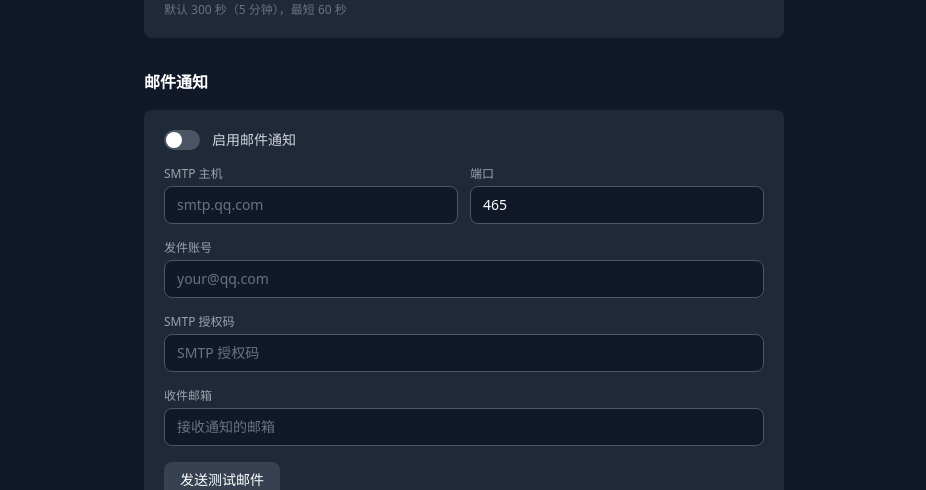
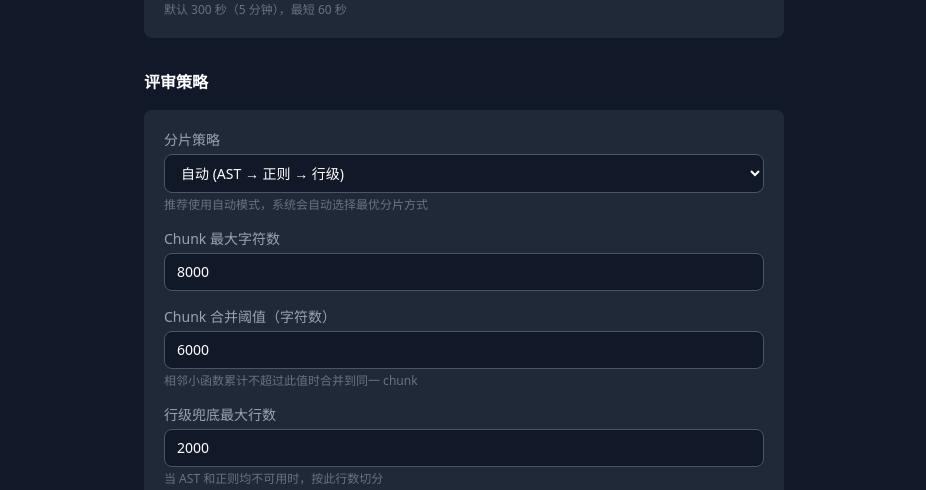
Before and after one commit to Evolian-o/Trusted-PR-Reviewer, a React (Vite) app in the folder frontend/: page /settings in a window 1280 px wide. Shown: the part 462-952 px from the top of the page, without its empty margins (176-1102 px from the left). Built offline with nearby package versions, Linux system fonts and the light colour scheme; no server answers.

Commit message:
feat: 设置页新增评审策略配置 — 分片策略/阈值可调

```diff
--- a/frontend/src/pages/SettingsPage.tsx
+++ b/frontend/src/pages/SettingsPage.tsx
@@ -5,6 +5,10 @@ interface Settings {
   poll_interval_seconds: string
   default_provider: string
   default_model: string
+  chunk_max_chars: string
+  chunk_merge_max_chars: string
+  chunk_max_lines: string
+  chunk_strategy: string
   email: {
     smtp_host: string
     smtp_port: number
@@ -32,6 +36,10 @@ export default function SettingsPage() {
     poll_interval_seconds: '300',
     default_provider: 'ollama',
     default_model: '',
+    chunk_max_chars: '8000',
+    chunk_merge_max_chars: '6000',
+    chunk_max_lines: '2000',
+    chunk_strategy: 'auto',
     email: {
       smtp_host: '',
       smtp_port: 465,
@@ -181,6 +189,68 @@ export default function SettingsPage() {
           </div>
         </section>
 
+        {/* 评审策略 */}
+        <section>
+          <h2 className="text-white font-semibold mb-4">评审策略</h2>
+          <div className="bg-gray-800 rounded-lg p-5 space-y-4">
+            <div>
+              <label className="text-gray-400 text-sm block mb-1">分片策略</label>
+              <select
+                value={settings.chunk_strategy}
+                onChange={(e) => update('chunk_strategy', e.target.value)}
+                className="w-full px-3 py-2 bg-gray-900 border border-gray-600 rounded-lg text-white text-sm focus:outline-none focus:ring-2 focus:ring-blue-500"
+              >
+                <option value="auto">自动 (AST → 正则 → 行级)</option>
+                <option value="ast">仅 AST (tree-sitter)</option>
+                <option value="regex">仅正则</option>
+                <option value="line">仅行级</option>
+              </select>
+              <p className="text-gray-500 text-xs mt-1">
+                推荐使用自动模式，系统会自动选择最优分片方式
+              </p>
+            </div>
+            <div>
+              <label className="text-gray-400 text-sm block mb-1">Chunk 最大字符数</label>
+              <input
+                type="number"
+                value={settings.chunk_max_chars}
+                onChange={(e) => update('chunk_max_chars', e.target.value)}
+                min={1000}
+                max={32000}
+                className="w-full px-3 py-2 bg-gray-900 border border-gray-600 rounded-lg text-white text-sm focus:outline-none focus:ring-2 focus:ring-blue-500"
+              />
+            </div>
+            <div>
+              <label className="text-gray-400 text-sm block mb-1">Chunk 合并阈值（字符数）</label>
+              <input
+                type="number"
+                value={settings.chunk_merge_max_chars}
+                onChange={(e) => update('chunk_merge_max_chars', e.target.value)}
+                min={1000}
+                max={32000}
+                className="w-full px-3 py-2 bg-gray-900 border border-gray-600 rounded-lg text-white text-sm focus:outline-none focus:ring-2 focus:ring-blue-500"
+              />
+              <p className="text-gray-500 text-xs mt-1">
+                相邻小函数累计不超过此值时合并到同一 chunk
+              </p>
+            </div>
+            <div>
+              <label className="text-gray-400 text-sm block mb-1">行级兜底最大行数</label>
+              <input
+                type="number"
+                value={settings.chunk_max_lines}
+                onChange={(e) => update('chunk_max_lines', e.target.value)}
+                min={500}
+                max={10000}
+                className="w-full px-3 py-2 bg-gray-900 border border-gray-600 rounded-lg text-white text-sm focus:outline-none focus:ring-2 focus:ring-blue-500"
+              />
+              <p className="text-gray-500 text-xs mt-1">
+                当 AST 和正则均不可用时，按此行数切分
+              </p>
+            </div>
+          </div>
+        </section>
+
         {/* 邮件通知 */}
         <section>
           <h2 className="text-white font-semibold mb-4">邮件通知</h2>
```
